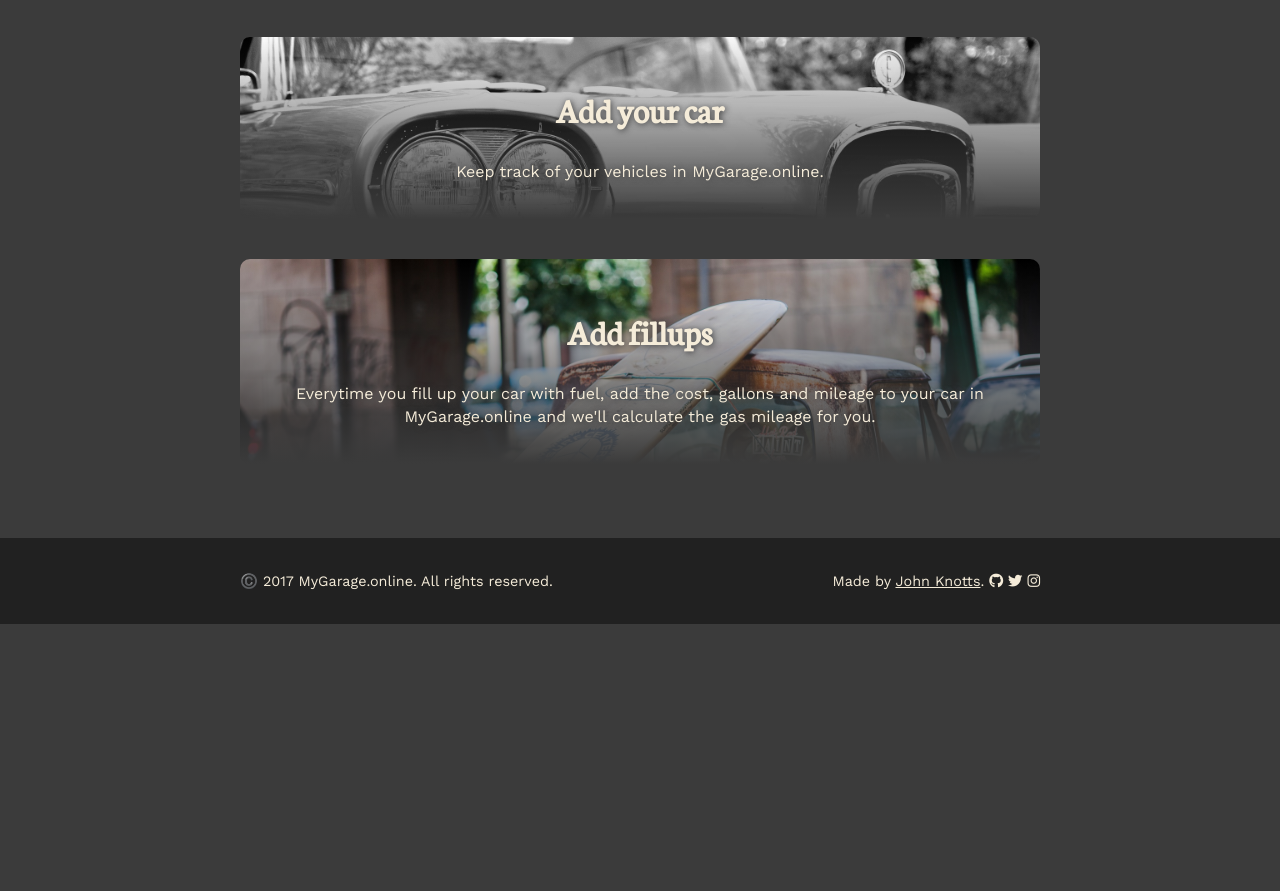
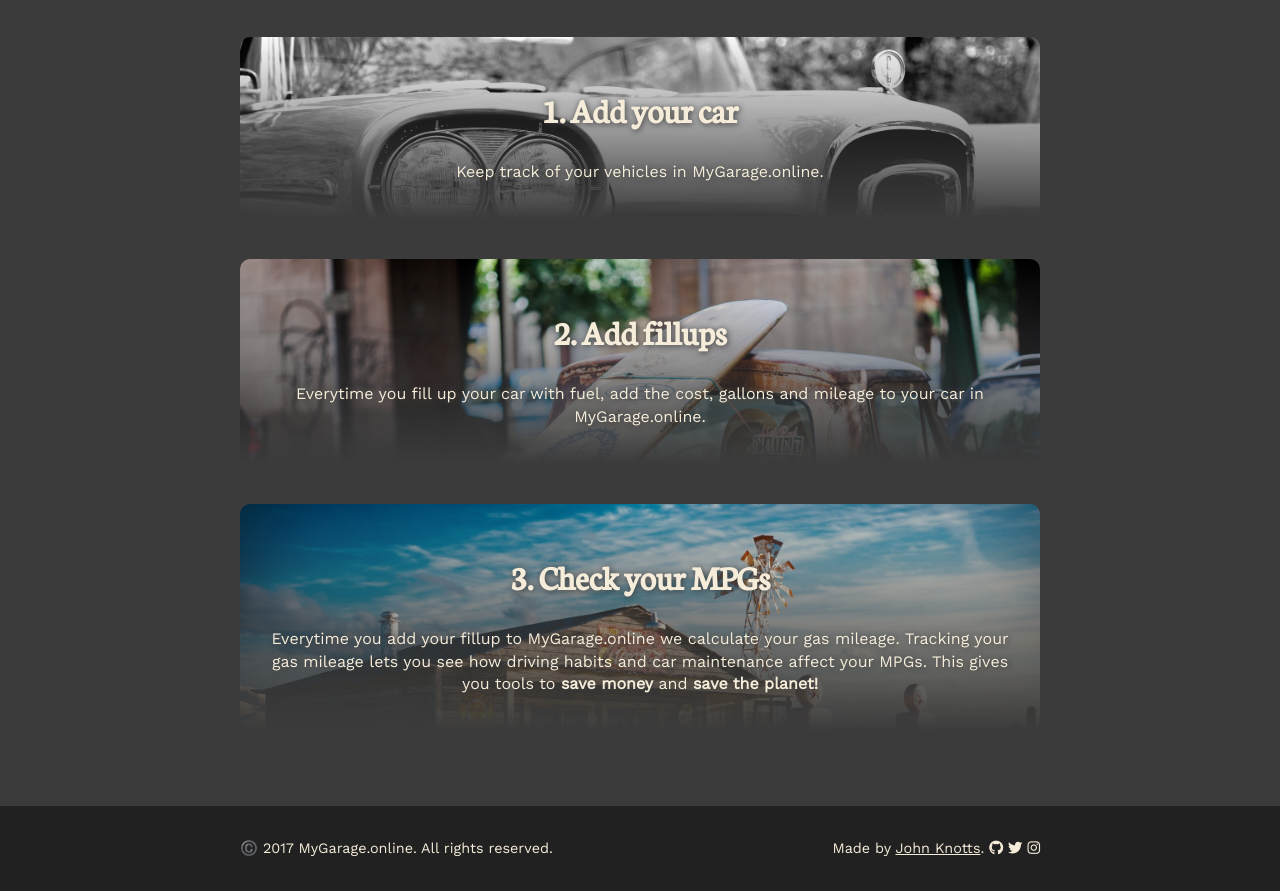
Before and after one commit to jhnnyk/garage, a website: page public/index.html in a window 1280 px wide. Shown: the part 461-1352 px from the top of the page. Before the commit the page ends 1085 px from the top, so only its background shows below. Drawn offline with nearby package versions, Linux system fonts and the light colour scheme.

Commit message:
add verbage around the benefits of tracking your gas mileage

```diff
--- a/public/js/app.js
+++ b/public/js/app.js
@@ -70,15 +70,20 @@
       </section>
 
       <section class="landing-page">
-        <h2>Add your car</h2>
+        <h2>1. Add your car</h2>
         <p>Keep track of your vehicles in MyGarage.online.</p>
       </section>
 
       <section class="landing-page">
-        <h2>Add fillups</h2>
+        <h2>2. Add fillups</h2>
         <p>Everytime you fill up your car with fuel, add the cost, gallons
-          and mileage to your car in MyGarage.online and we'll calculate
-          the gas mileage for you.
+          and mileage to your car in MyGarage.online.
+        </p>
+      </section>
+
+      <section class="landing-page">
+        <h2>3. Check your MPGs</h2>
+        <p>Everytime you add your fillup to MyGarage.online we calculate your gas mileage. Tracking your gas mileage lets you see how driving habits and car maintenance affect your MPGs. This gives you tools to <strong>save money</strong> and <strong>save the planet!</strong>
         </p>
       </section>`
   }
--- a/public/main.css
+++ b/public/main.css
@@ -177,7 +177,8 @@
 }
 
 .landing-page:nth-child(2),
-.landing-page:nth-child(3) {
+.landing-page:nth-child(3),
+.landing-page:nth-child(4) {
   text-shadow: 1px 1px 6px #3b3b3b;
 }
 
@@ -192,6 +193,14 @@
 .landing-page:nth-child(3) {
   background-image: url('../images/truck-2588019_1920.jpg');
   background: linear-gradient(to top, rgba(59, 59, 59, 1), rgba(59, 59, 59, 0)), url('../images/truck-2588019_1920.jpg');
+  background-size: cover;
+  padding: 20px;
+  margin-bottom: 40px;
+}
+
+.landing-page:nth-child(4) {
+  background-image: url('../images/gas-station.jpg');
+  background: linear-gradient(to top, rgba(59, 59, 59, 1), rgba(59, 59, 59, 0)), url('../images/gas-station.jpg');
   background-size: cover;
   padding: 20px;
   margin-bottom: 40px;
```
Also changed, not shown: public/images/gas-station.jpg (added).
